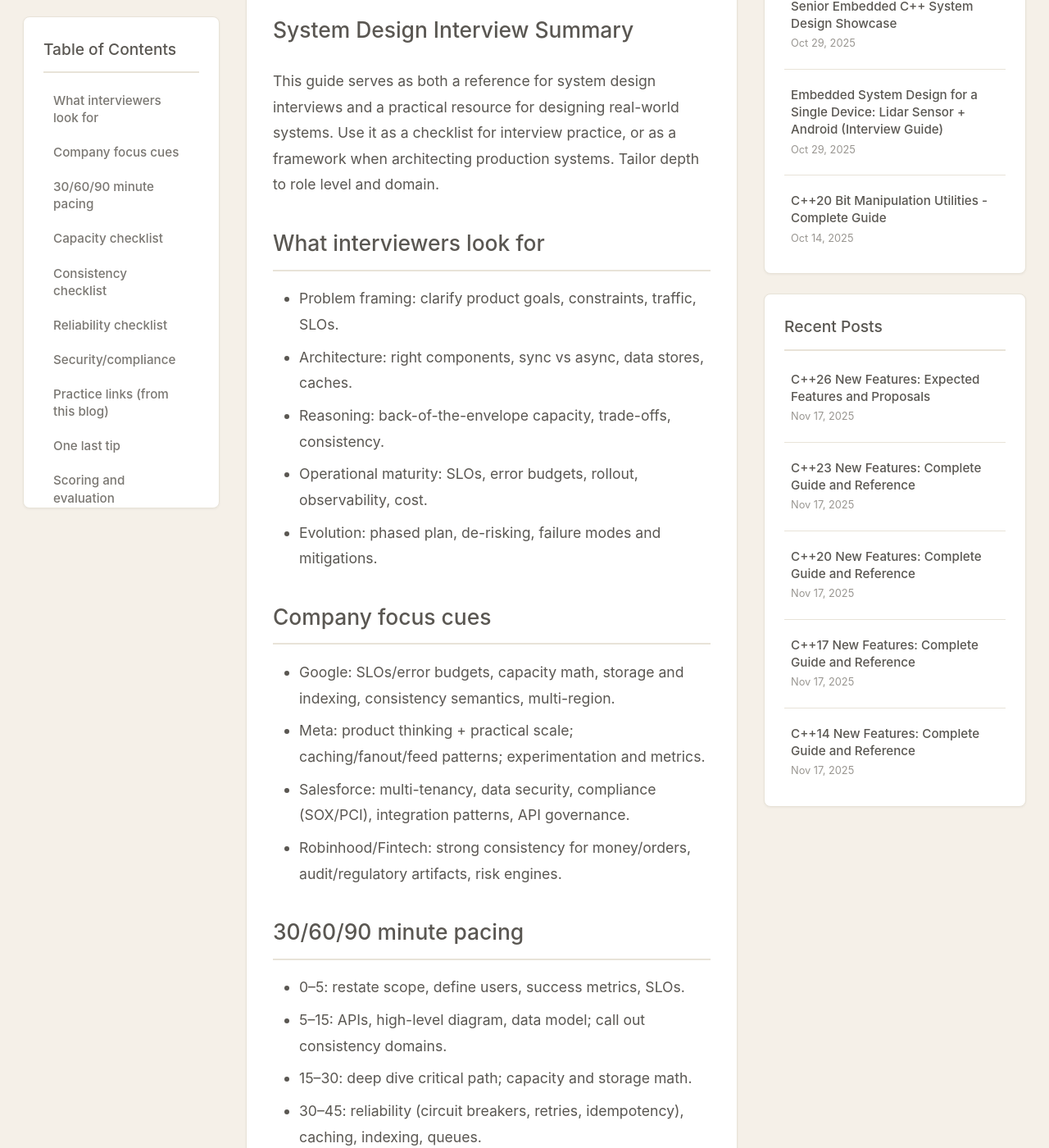
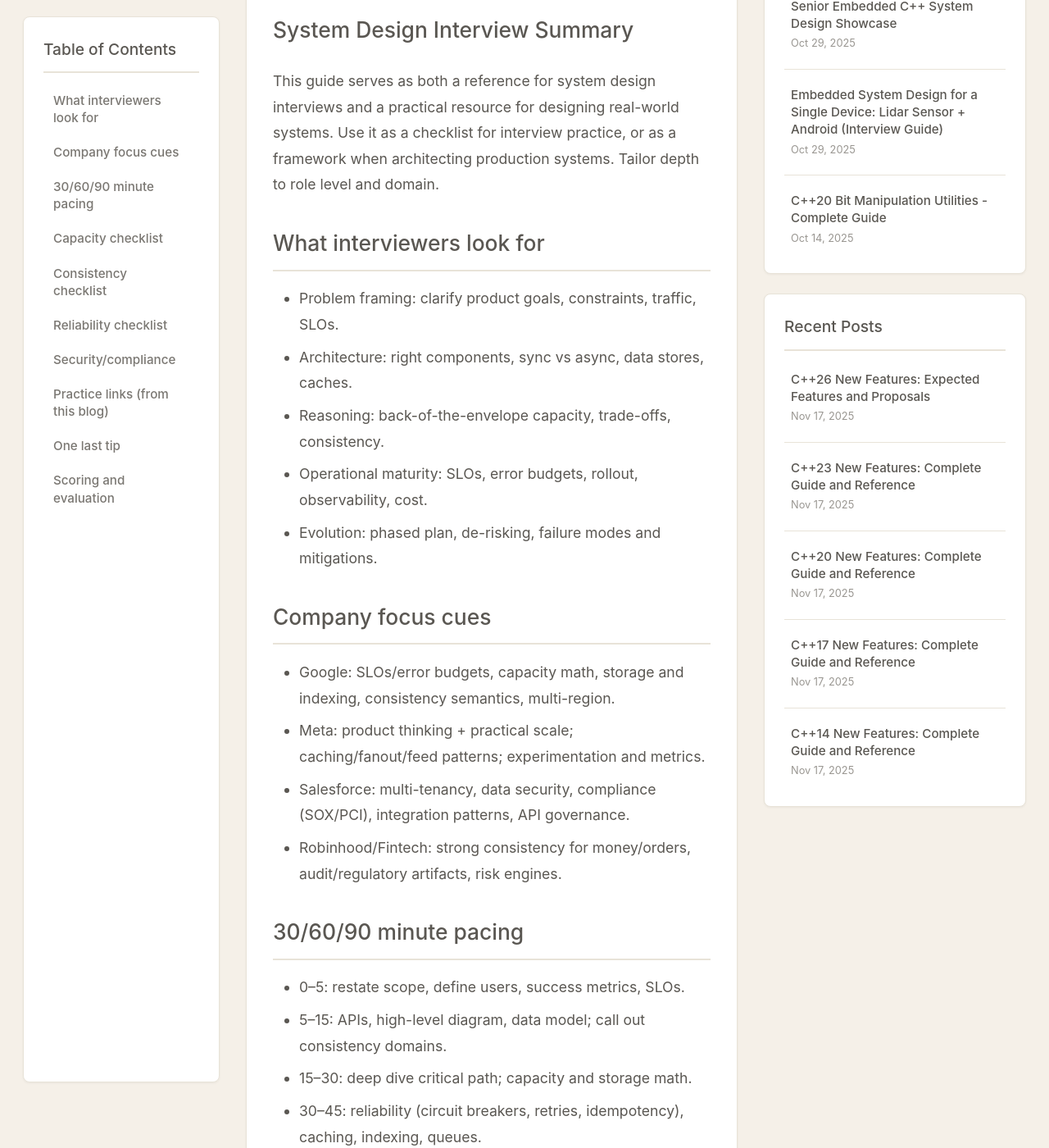
Before and after one commit to robinali34/blog_cpp, a Jekyll site: the page built from _posts/2025-11-16-system-design-interview-summary.md, in a window 1280 px wide and 1400 px high, scrolled down 449 px. Shown: the whole window at 82% size. Built offline with Jekyll 4.4.1, drawn with Linux system fonts in a browser that asks for light colours.

Commit message:
Update post layout

```diff
--- a/assets/css/morandi-theme.css
+++ b/assets/css/morandi-theme.css
@@ -493,6 +493,7 @@ hr {
   overflow: visible;
   display: flex;
   flex-direction: column;
+  align-items: stretch;
 }
 
 .sidebar-section {
@@ -512,6 +513,7 @@ hr {
   padding-bottom: 0.75rem;
   border-bottom: 2px solid var(--morandi-border-light);
   flex-shrink: 0;
+  min-height: fit-content;
 }
 
 .related-posts-list,
@@ -604,11 +606,12 @@ hr {
   overflow: hidden;
   display: flex;
   flex-direction: column;
-  max-height: 600px;
+  max-height: calc(100vh - 100px);
+  height: calc(100vh - 100px);
 }
 
 .toc-nav {
-  max-height: 550px;
+  flex: 1;
   overflow-y: auto;
   overflow-x: auto;
   padding-right: 0.5rem;
@@ -616,8 +619,8 @@ hr {
   width: 100%;
   max-width: 240px;
   box-sizing: border-box;
-  flex: 1;
   min-height: 0;
+  -webkit-overflow-scrolling: touch;
 }
 
 .toc-nav::-webkit-scrollbar {
@@ -761,11 +764,12 @@ hr {
   }
 
   .toc-section {
-    max-height: 500px;
+    max-height: calc(100vh - 120px);
+    height: auto;
   }
 
   .toc-nav {
-    max-height: 450px;
+    max-height: calc(100vh - 180px);
   }
 }
 
@@ -921,11 +925,12 @@ hr {
 
   .toc-section {
     max-width: 100%;
-    max-height: 400px;
+    max-height: calc(100vh - 140px);
+    height: auto;
   }
 
   .toc-nav {
-    max-height: 350px;
+    max-height: calc(100vh - 200px);
     font-size: 0.85rem;
   }
 
```
